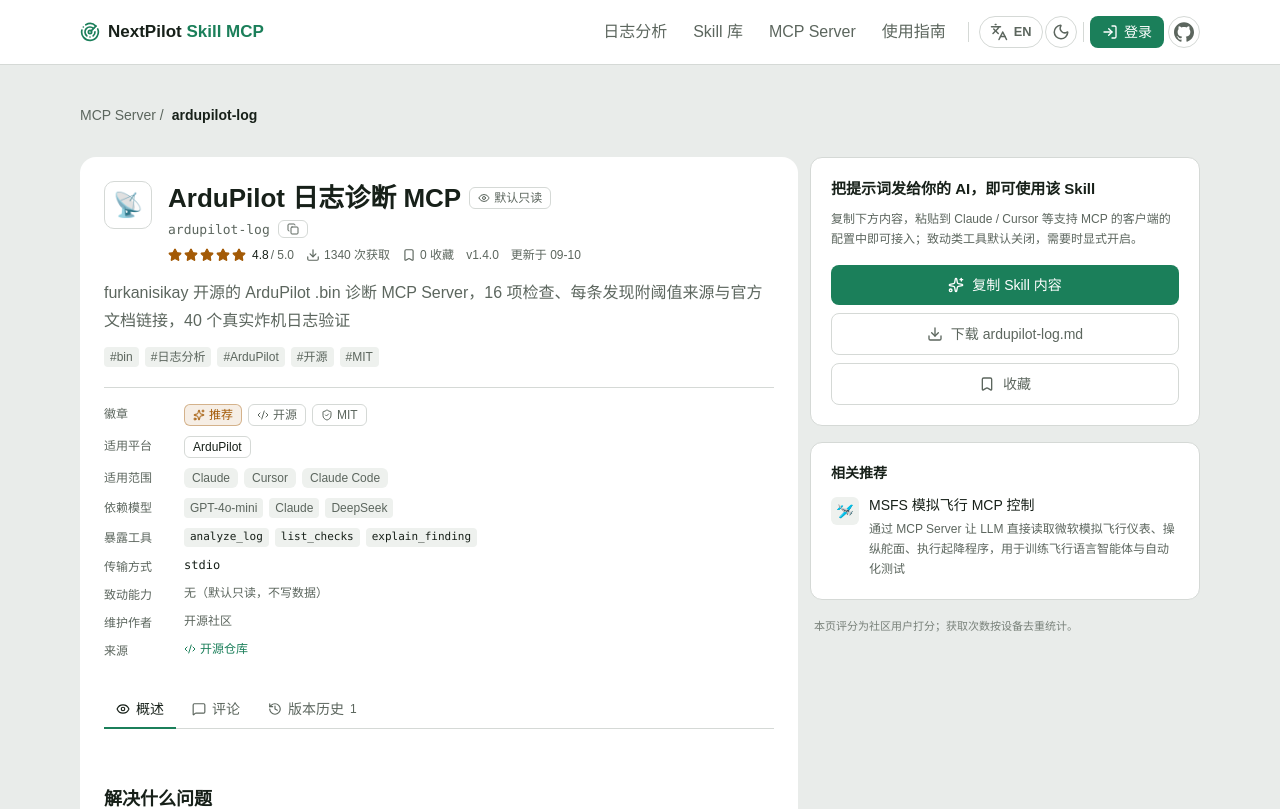
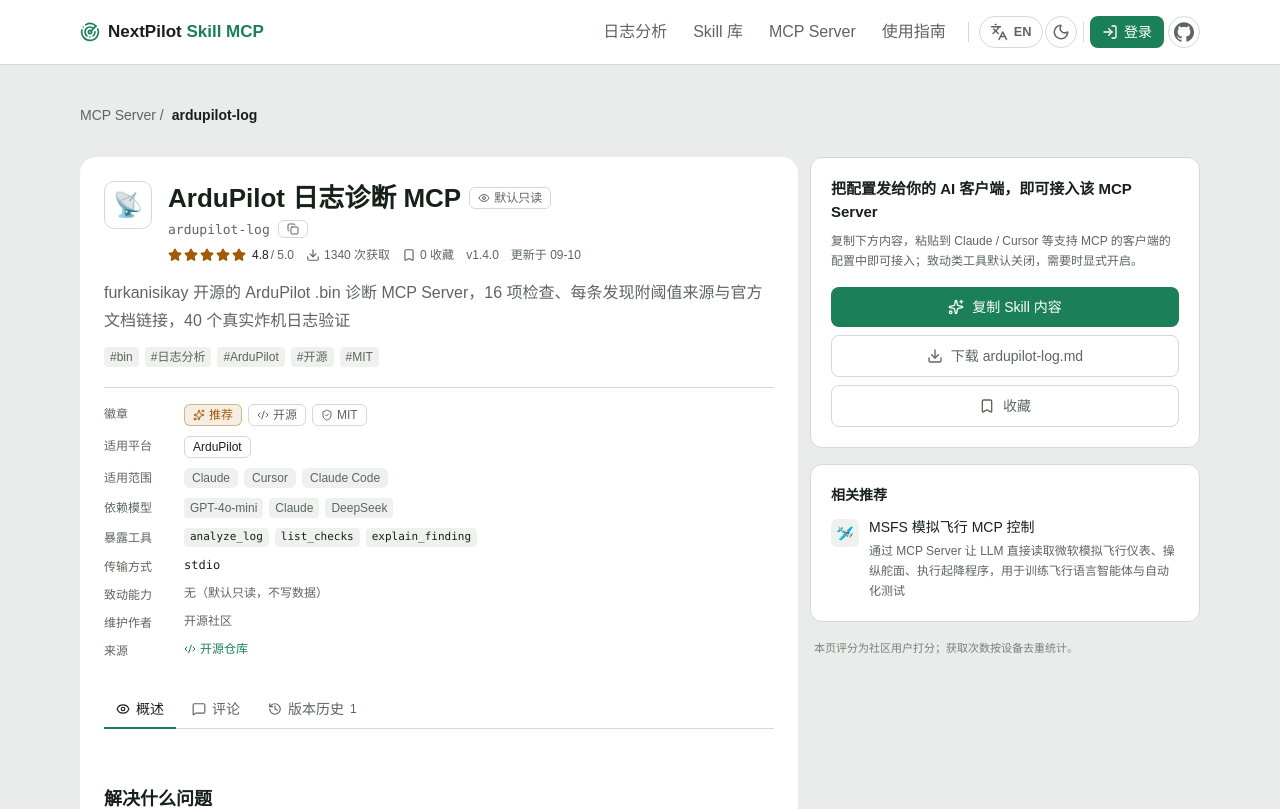
Before and after one commit to nextpilot/nextpilot-skill-mcp, a Next.js app in the folder web/: page /mcp/ardupilot-log in a window 1280 px wide. Shown: the top 809 px of the page. Built offline with nearby package versions, Linux system fonts and the light colour scheme; no server answers.

Commit message:
fix(mcp): 安装卡标题按类型区分（Skill 提示词 / MCP 配置）

```diff
--- a/web/app/mcp/[slug]/page.tsx
+++ b/web/app/mcp/[slug]/page.tsx
@@ -169,6 +169,7 @@
             baseDownloads={server.downloads}
             copyText={copyText}
             installHint="复制下方内容，粘贴到 Claude / Cursor 等支持 MCP 的客户端的配置中即可接入；致动类工具默认关闭，需要时显式开启。"
+            installTitle="把配置发给你的 AI 客户端，即可接入该 MCP Server"
             related={related}
           />
         </aside>
--- a/web/components/SkillSidebar.tsx
+++ b/web/components/SkillSidebar.tsx
@@ -22,6 +22,7 @@
   baseDownloads,
   copyText,
   installHint,
+  installTitle = "把提示词发给你的 AI，即可使用该 Skill",
   related,
 }: {
   kind: Kind;
@@ -30,6 +31,8 @@
   baseDownloads: number;
   copyText: string;
   installHint: string;
+  /** 安装卡标题（MCP 用「该 MCP Server」） */
+  installTitle?: string;
   related: { slug: string; name: string; description: string; icon?: string }[];
 }) {
   const [fav, setFav] = useState<FavoriteStats>({ count: 0, favorited: false });
@@ -80,7 +83,7 @@
     <div className="flex w-full flex-col lg:w-[390px]">
       {/* 安装卡：说明 + 主 CTA（对应 SkillHub 的“将提示词发送给你的 AI 安装该 skills”） */}
       <section className="rounded-xl border border-border bg-surface p-5">
-        <h3 className="text-[15px] font-semibold">把提示词发给你的 AI，即可使用该 Skill</h3>
+        <h3 className="text-[15px] font-semibold">{installTitle}</h3>
         <p className="mt-2 text-xs leading-5 text-muted">{installHint}</p>
 
         <button
--- a/web/workers/fault-kb.generated.json
+++ b/web/workers/fault-kb.generated.json
@@ -1,5 +1,5 @@
 {
-  "generatedAt": "2026-09-14T01:44:36.466Z",
+  "generatedAt": "2026-09-14T01:46:35.663Z",
   "entries": [
     {
       "fault_id": "F001",
```
